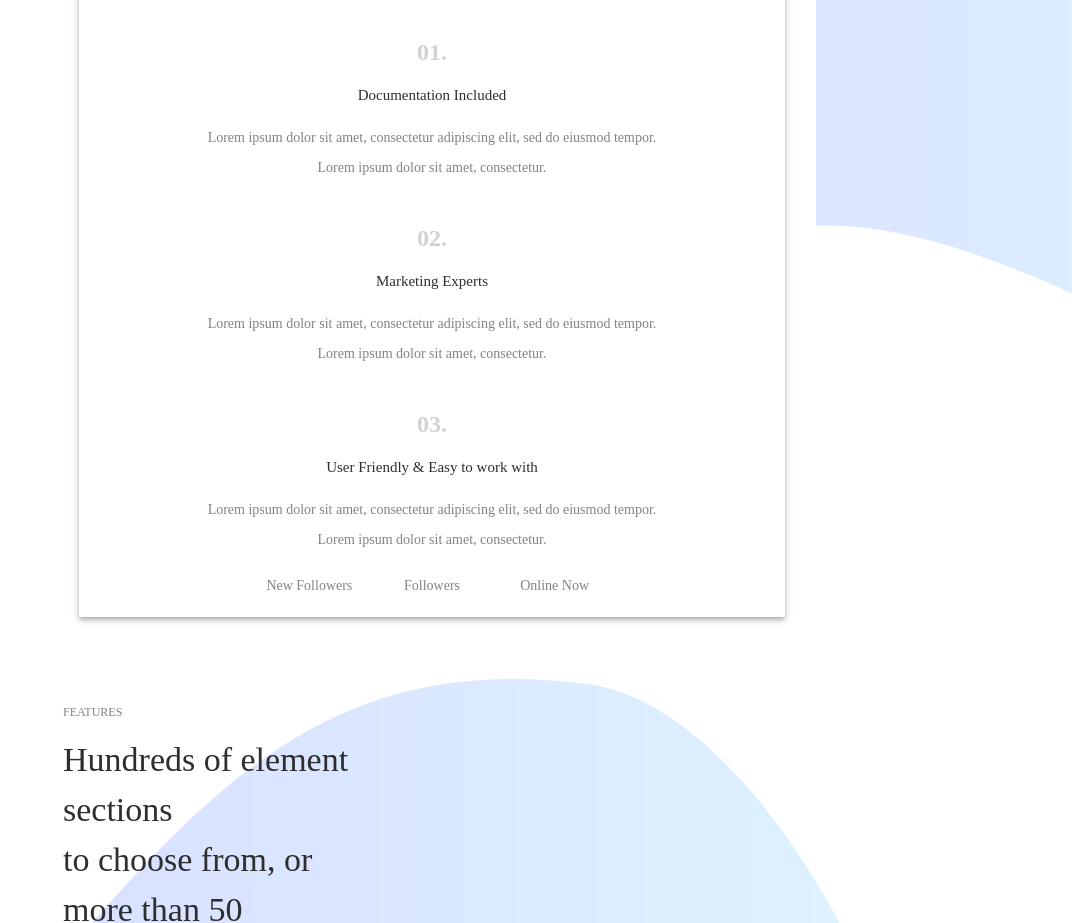
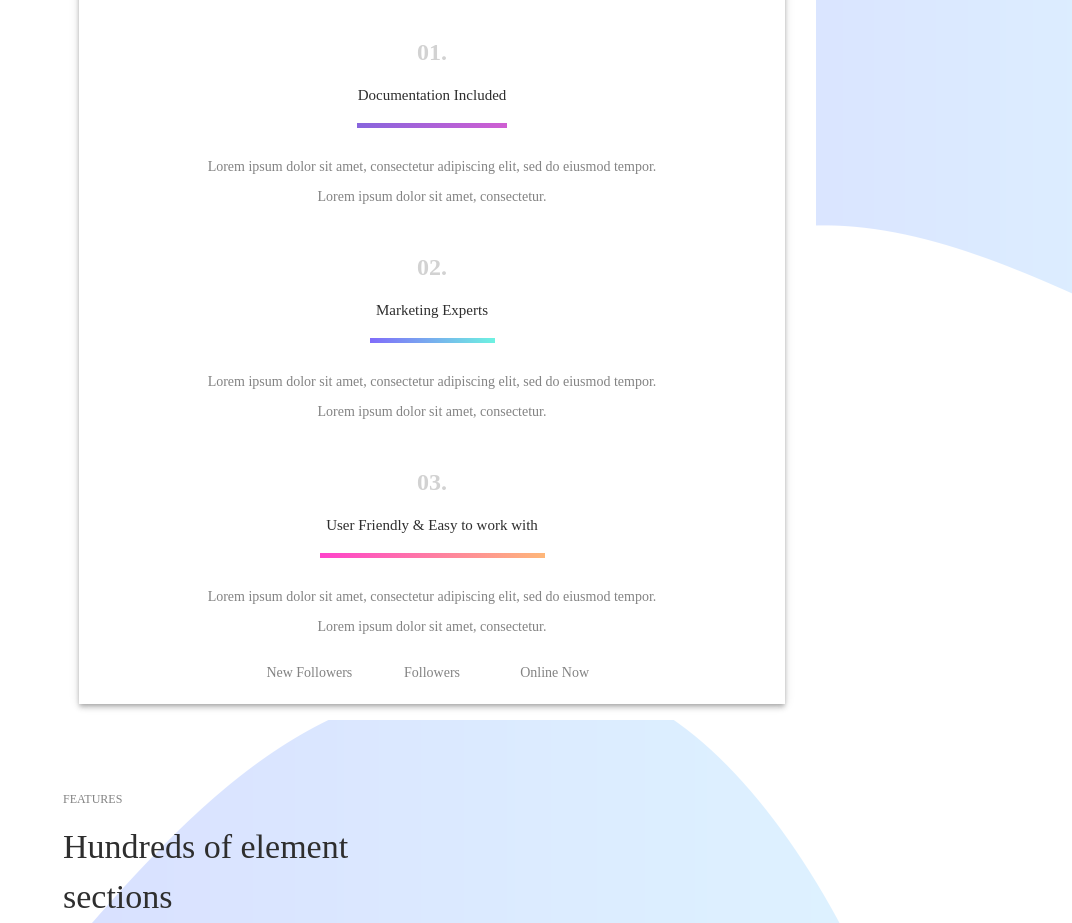
Before and after one commit to chenryDBZ/Lab1886, a plain HTML site: page index.html in a window 1280 px wide. Shown: the part 1675-2598 px from the top of the page, without its empty margins (208-1280 px from the left). Drawn offline with nearby package versions, Linux system fonts and the light colour scheme.

Commit message:
Gradient Lines

```diff
--- a/css/main.css
+++ b/css/main.css
@@ -307,6 +307,32 @@ input[type=text]{
   line-height: 2.333;
 }
 
+.myline{
+  width: 150px;
+  height: 5px;
+  margin: auto;
+  border: 1px  #000000;
+}
+.line1 {
+  background-image: -moz-linear-gradient( 0deg, rgb(136,101,221) 1%, rgb(207,94,210) 100%);
+  background-image: -webkit-linear-gradient( 0deg, rgb(136,101,221) 1%, rgb(207,94,210) 100%);
+  background-image: -ms-linear-gradient( 0deg, rgb(136,101,221) 1%, rgb(207,94,210) 100%);
+}
+.line2{
+  width: 125px;
+  background-image: -moz-linear-gradient( 0deg, rgb(128,109,250) 1%, rgb(110,242,225) 100%);
+  background-image: -webkit-linear-gradient( 0deg, rgb(128,109,250) 1%, rgb(110,242,225) 100%);
+  background-image: -ms-linear-gradient( 0deg, rgb(128,109,250) 1%, rgb(110,242,225) 100%);
+}
+.line3{
+  width: 225px;
+  background-image: -moz-linear-gradient( 0deg, rgb(255,67,203) 1%, rgb(254,183,121) 100%);
+  background-image: -webkit-linear-gradient( 0deg, rgb(255,67,203) 1%, rgb(254,183,121) 100%);
+  background-image: -ms-linear-gradient( 0deg, rgb(255,67,203) 1%, rgb(254,183,121) 100%);
+}
+
+
+
 .hidden {
   display: none !important;
 }
--- a/index.html
+++ b/index.html
@@ -141,6 +141,7 @@
           01.
         </h4>
         <h5><span>Documentation Included</span></h5>
+        <div class="myline line1"></div><br>
         <p>
           Lorem ipsum dolor sit amet, consectetur adipiscing elit, sed do eiusmod tempor.</br> Lorem ipsum dolor sit
           amet, consectetur.
@@ -152,6 +153,7 @@
           02.
         </h4>
         <h5><span>Marketing Experts</span></h5>
+        <div class="myline line2"></div><br>
         <p>
           Lorem ipsum dolor sit amet, consectetur adipiscing elit, sed do eiusmod tempor.</br> Lorem ipsum dolor sit
           amet, consectetur.
@@ -163,6 +165,7 @@
           03.
         </h4>
         <h5><span>User Friendly & Easy to work with</span></h5>
+        <div class="myline line3"></div><br>
         <p>
           Lorem ipsum dolor sit amet, consectetur adipiscing elit, sed do eiusmod tempor.</br> Lorem ipsum dolor sit
           amet, consectetur.
```
